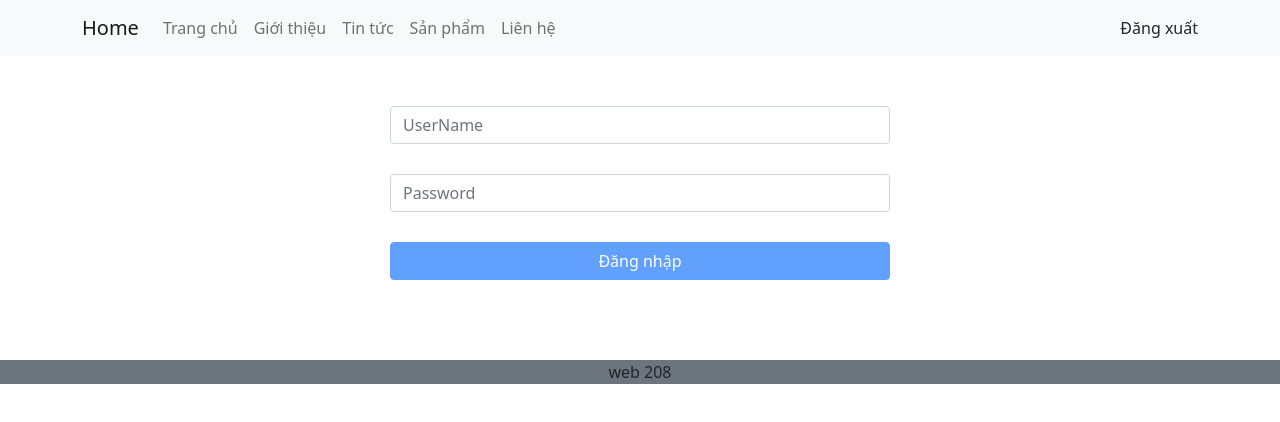
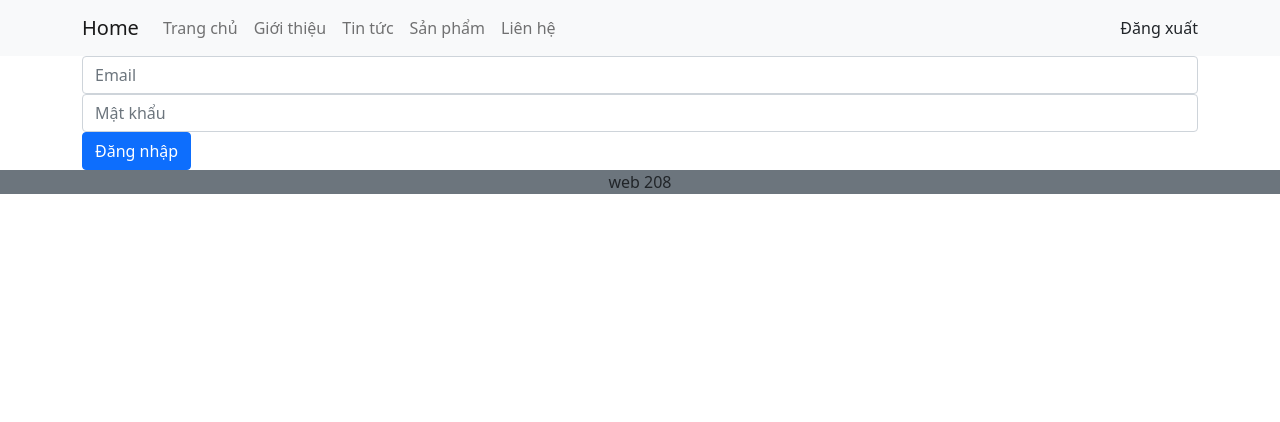
Before and after one commit to angocit/web208new, an Angular app: page /login in a window 1280 px wide. Shown: the top 422 px of the page. Built offline with nearby package versions, Linux system fonts and the light colour scheme.

Commit message:
register/login

```diff
--- a/src/app/Guard/guard.guard.ts
+++ b/src/app/Guard/guard.guard.ts
@@ -3,8 +3,10 @@ import { CanActivateFn, Router } from '@angular/router';
 
 export const guardGuard: CanActivateFn = (route, state) => {
   let router = inject(Router);
-  let login = localStorage.getItem('login');
-  if (login=='ok'){
+  let login:any = localStorage.getItem('user');
+  login = JSON.parse(login);
+  // console.log(login);
+  if (login.user.id==2){
     return true;
   }
   else {
--- a/src/app/app.routes.ts
+++ b/src/app/app.routes.ts
@@ -4,16 +4,18 @@ import { ProductDetailComponent } from './product-detail/product-detail.componen
 import { DashboardComponent } from './admin/dashboard/dashboard.component';
 import { guardGuard } from './Guard/guard.guard';
 import { ProductComponent } from './admin/product/product.component';
-import { LoginComponent } from './admin/login/login.component';
 import { ProductAdminListComponent } from './admin/product/product-admin-list/product-admin-list.component';
 import { ProductEditComponent } from './admin/product/product-edit/product-edit.component';
 import { CartComponent } from './user/cart/cart.component';
 import { CheckoutComponent } from './user/checkout/checkout.component';
+import { LoginComponent } from './auth/login/login.component';
+import { RegisterComponent } from './auth/register/register.component';
 
 export const routes: Routes = [
     {path: '', component: HomeComponentComponent},
     {path: 'product-detail/:id', component: ProductDetailComponent},
     {path: 'login', component: LoginComponent},
+    {path: 'register', component: RegisterComponent},
     {path: 'cart', component: CartComponent},
     {path: 'checkout', component: CheckoutComponent},
     {path: 'dashboard', component: DashboardComponent,canActivate: [guardGuard],
--- /dev/null
+++ b/src/app/auth/login/login.component.html
@@ -0,0 +1,8 @@
+<div class="container">
+    {{mess}}
+    <form [formGroup]="formlogin" (ngSubmit)="onSubmit()">
+        <input type="text" formControlName="email" class="form-control" placeholder="Email"/>
+        <input type="text" formControlName="password" class="form-control" placeholder="Mật khẩu"/>
+        <button type="submit" class="btn btn-primary">Đăng nhập</button>
+    </form>
+</div>
--- /dev/null
+++ b/src/app/auth/login/login.component.ts
@@ -0,0 +1,40 @@
+import { HttpClientModule, HttpClient } from '@angular/common/http';
+import { Component } from '@angular/core';
+import { ReactiveFormsModule, FormGroup, FormControl } from '@angular/forms';
+
+@Component({
+  selector: 'app-login',
+  standalone: true,
+  imports: [ReactiveFormsModule,HttpClientModule],
+  templateUrl: './login.component.html',
+  styleUrl: './login.component.css'
+})
+export class LoginComponent {
+  mess="";
+  constructor(private http:HttpClient){}
+  formlogin = new FormGroup({
+    email: new FormControl(''),
+    password: new FormControl('')
+  });
+  ngOnInit() {
+    // let login:any = localStorage.getItem('user');
+    //   login = JSON.parse(login);
+    //   console.log(login.user.id);
+
+  }
+  onSubmit(){
+    // Lấy thông tin đăng nhập
+    const email = this.formlogin.controls.email.value;
+    const password = this.formlogin.controls.password.value;
+    // gửi request post đến api json-server-auth
+    this.http.post('http://localhost:3000/login',{email,password}).subscribe(data => {
+      if (data!==null) {
+        console.log(data);
+        localStorage.setItem('user',JSON.stringify(data));
+        this.mess="Login thành công";
+      }
+    },err=>{
+      this.mess="Sai tên đăng nhập hoặc mật khẩu";
+    });
+  }
+}
--- /dev/null
+++ b/src/app/auth/register/register.component.html
@@ -0,0 +1,9 @@
+<div class="container">
+    {{mess}}
+    <form [formGroup]="formregister" (ngSubmit)="onSubmit()">
+        <input type="text" formControlName="hoten" class="form-control" placeholder="Họ tên"/>
+        <input type="text" formControlName="email" class="form-control" placeholder="Email"/>
+        <input type="text" formControlName="password" class="form-control" placeholder="Mật khẩu"/>
+        <button type="submit" class="btn btn-primary">Đăng ký</button>
+    </form>
+</div>
--- /dev/null
+++ b/src/app/auth/register/register.component.ts
@@ -0,0 +1,34 @@
+import { HttpClient, HttpClientModule } from '@angular/common/http';
+import { Component } from '@angular/core';
+import { FormControl, FormGroup, ReactiveFormsModule } from '@angular/forms';
+
+@Component({
+  selector: 'app-register',
+  standalone: true,
+  imports: [ReactiveFormsModule,HttpClientModule],
+  templateUrl: './register.component.html',
+  styleUrl: './register.component.css'
+})
+export class RegisterComponent {
+  mess="";
+    constructor(private http:HttpClient){}
+    formregister = new FormGroup({
+      hoten: new FormControl(''),
+      email: new FormControl(''),
+      password: new FormControl('')
+    });
+    onSubmit(){
+      // Lấy thông tin đăng ký
+      const hoten = this.formregister.controls.hoten.value;
+      const email = this.formregister.controls.email.value;
+      const password = this.formregister.controls.password.value;
+      // gửi request post đến api json-server-auth
+      this.http.post('http://localhost:3000/register',{hoten,email,password}).subscribe(data => {
+        if (data!==null) {
+          this.mess="Đăng ký thành công";
+        }
+      },err=>{
+        this.mess="Có lỗi khi đăng ký";
+      });
+    }
+}
```
Also changed, not shown: huongdan.txt (added), src/app/auth/login/login.component.css (added), src/app/auth/register/register.component.css (added), 2 other files (tests, documents, lock files or other folders).
